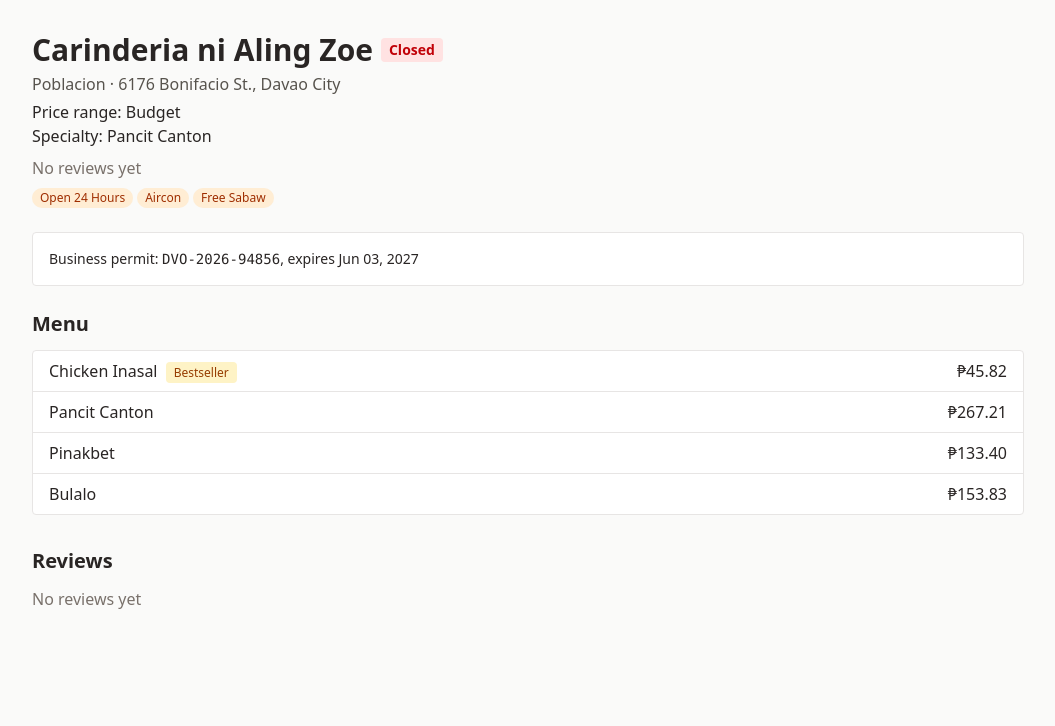
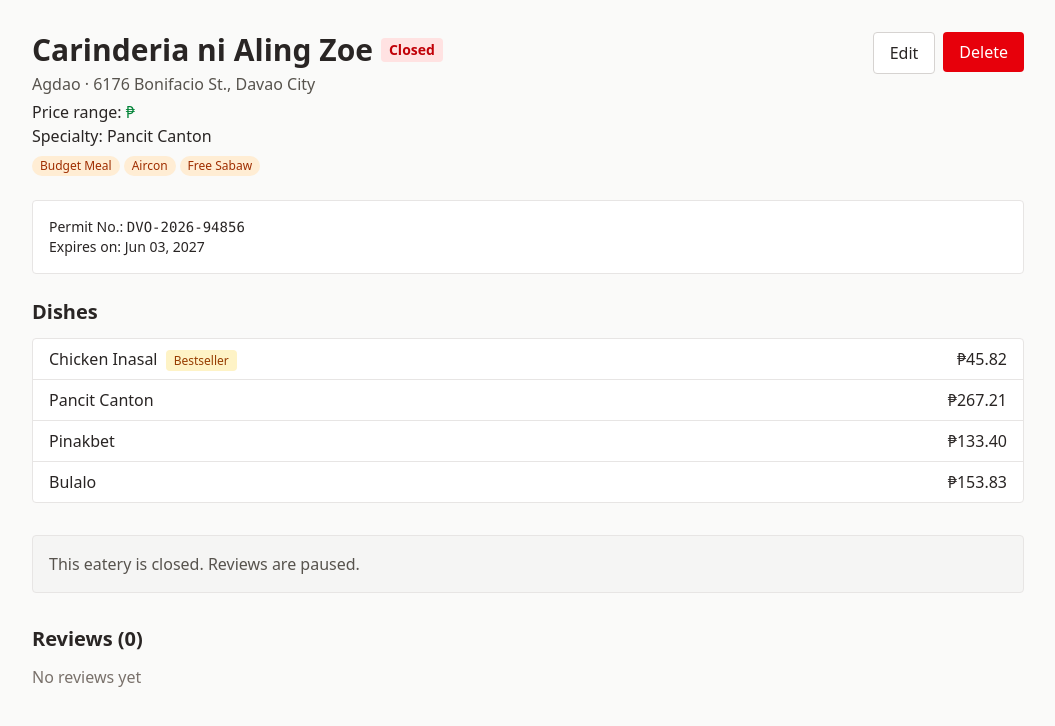
Before and after one commit to diorsadan/PrefinalProject-Adan-KaonTaDavao, a Laravel app: a page that uses resources/views/eateries/show.blade.php in a window 1280 px wide. Shown: the part 61-787 px from the top of the page, without its empty margins (112-1167 px from the left). Run offline with Laravel 12, Linux system fonts and the light colour scheme; data comes from the database, SQL or seed files in the repository; style sheets or scripts are compiled from the project's sources.

Commit message:
Add home, eatery list with filters, eatery, district and reviewer pages

```diff
--- a/app/Http/Controllers/EateryController.php
+++ b/app/Http/Controllers/EateryController.php
@@ -2,7 +2,10 @@
 
 namespace App\Http\Controllers;
 
+use App\Models\District;
 use App\Models\Eatery;
+use App\Models\Feature;
+use App\Models\User;
 use Illuminate\Http\Request;
 
 class EateryController extends Controller
@@ -10,16 +13,34 @@ class EateryController extends Controller
     /**
      * Display a listing of the resource.
      */
-    public function index()
+    public function index(Request $request)
     {
-        // load everything the card needs here, so the card never runs a query
         $eateries = Eatery::with(['district', 'features'])
             ->withCount('reviews')
             ->withAvg('reviews', 'rating')
+            // search name OR specialty, grouped so it combines correctly with the other filters
+            ->when($request->input('q'), function ($query, $q) {
+                $query->where(function ($query) use ($q) {
+                    $query->where('name', 'like', '%'.$q.'%')
+                        ->orWhere('specialty', 'like', '%'.$q.'%');
+                });
+            })
+            ->when($request->input('district'), function ($query, $districtId) {
+                $query->where('district_id', $districtId);
+            })
+            ->when($request->input('feature'), function ($query, $featureName) {
+                $query->whereHas('features', function ($query) use ($featureName) {
+                    $query->where('name', $featureName);
+                });
+            })
             ->orderBy('name')
-            ->get();
+            ->paginate(6)
+            ->withQueryString(); // keep the filters in the pagination links
 
-        return view('eateries.index', compact('eateries'));
+        $districts = District::orderBy('name')->get();
+        $features = Feature::orderBy('name')->get();
+
+        return view('eateries.index', compact('eateries', 'districts', 'features'));
     }
 
     /**
@@ -43,11 +64,18 @@ class EateryController extends Controller
      */
     public function show(Eatery $eatery)
     {
-        $eatery->load(['district', 'features', 'permit', 'dishes', 'reviews.user'])
-            ->loadCount('reviews')
-            ->loadAvg('reviews', 'rating');
+        $eatery->load([
+            'district',
+            'features',
+            'permit',
+            'dishes',
+            'reviews' => fn ($query) => $query->latest()->with('user'),
+        ]);
 
-        return view('eateries.show', compact('eatery'));
+        // for the Reviewer select in the review form
+        $users = User::orderBy('name')->get();
+
+        return view('eateries.show', compact('eatery', 'users'));
     }
 
     /**
--- a/app/Http/Controllers/HomeController.php
+++ b/app/Http/Controllers/HomeController.php
@@ -2,7 +2,9 @@
 
 namespace App\Http\Controllers;
 
+use App\Models\District;
 use App\Models\Eatery;
+use App\Models\Review;
 use Illuminate\Http\Request;
 
 class HomeController extends Controller
@@ -12,15 +14,19 @@ class HomeController extends Controller
      */
     public function __invoke(Request $request)
     {
-        // top 6 open eateries by average rating
-        $eateries = Eatery::with(['district', 'features'])
+        $eateryCount = Eatery::count();
+        $districtCount = District::count();
+        $reviewCount = Review::count();
+
+        // top 3 by average rating, only eateries that have at least 1 review
+        $topRated = Eatery::with(['district', 'features'])
             ->withCount('reviews')
             ->withAvg('reviews', 'rating')
-            ->where('is_open', true)
+            ->has('reviews')
             ->orderByDesc('reviews_avg_rating')
-            ->take(6)
+            ->take(3)
             ->get();
 
-        return view('home', compact('eateries'));
+        return view('home', compact('eateryCount', 'districtCount', 'reviewCount', 'topRated'));
     }
 }
--- a/app/Http/Controllers/ReviewerController.php
+++ b/app/Http/Controllers/ReviewerController.php
@@ -8,8 +8,10 @@ class ReviewerController extends Controller
 {
     public function show(User $user)
     {
-        $reviews = $user->reviews()->with('eatery')->latest()->get();
+        $user->load([
+            'reviews' => fn ($query) => $query->latest()->with('eatery'),
+        ]);
 
-        return view('reviewers.show', compact('user', 'reviews'));
+        return view('reviewers.show', compact('user'));
     }
 }
--- a/resources/views/eateries/show.blade.php
+++ b/resources/views/eateries/show.blade.php
@@ -1,10 +1,18 @@
 @extends('layouts.app')
 
 @section('content')
-    <div class="mb-6">
+    @php
+        $prices = ['budget' => '₱', 'mid' => '₱₱', 'splurge' => '₱₱₱'];
+    @endphp
+
+    {{-- Eatery details --}}
+    <div class="mb-6 flex flex-col gap-4 sm:flex-row sm:items-start sm:justify-between">
+        <div>
             <div class="flex flex-wrap items-center gap-2">
                 <h1 class="text-3xl font-bold">{{ $eatery->name }}</h1>
-            @if (! $eatery->is_open)
+                @if ($eatery->is_open)
+                    <span class="rounded bg-green-100 px-2 py-0.5 text-sm font-semibold text-green-700">Open</span>
+                @else
                     <span class="rounded bg-red-100 px-2 py-0.5 text-sm font-semibold text-red-700">Closed</span>
                 @endif
             </div>
@@ -12,18 +20,11 @@
                 <a href="{{ route('districts.show', $eatery->district) }}" class="hover:text-orange-700">{{ $eatery->district->name }}</a>
                 · {{ $eatery->address }}
             </p>
-        <p class="mt-1">Price range: {{ ucfirst($eatery->price_range) }}</p>
+            <p class="mt-1">Price range: <span class="font-medium text-green-700">{{ $prices[$eatery->price_range] ?? '' }}</span></p>
             @if ($eatery->specialty)
                 <p>Specialty: {{ $eatery->specialty }}</p>
             @endif
-        <p class="mt-2">
-            @if ($eatery->reviews_count > 0)
-                {{ number_format($eatery->reviews_avg_rating, 1) }} ★ ({{ $eatery->reviews_count }} {{ $eatery->reviews_count == 1 ? 'review' : 'reviews' }})
-                <x-rating :rating="$eatery->reviews_avg_rating" />
-            @else
-                <span class="text-stone-500">No reviews yet</span>
-            @endif
-        </p>
+
             @if ($eatery->features->isNotEmpty())
                 <div class="mt-2 flex flex-wrap gap-1">
                     @foreach ($eatery->features as $feature)
@@ -33,17 +34,29 @@
             @endif
         </div>
 
+        <div class="flex gap-2">
+            <a href="{{ route('eateries.edit', $eatery) }}" class="rounded border border-stone-300 bg-white px-4 py-2 hover:bg-stone-100">Edit</a>
+            <form method="POST" action="{{ route('eateries.destroy', $eatery) }}">
+                @csrf
+                @method('DELETE')
+                <button type="submit" class="rounded bg-red-600 px-4 py-2 text-white hover:bg-red-700">Delete</button>
+            </form>
+        </div>
+    </div>
+
+    {{-- Permit --}}
     @if ($eatery->permit)
         <div class="mb-6 rounded border border-stone-200 bg-white p-4 text-sm">
-            Business permit: <span class="font-mono">{{ $eatery->permit->permit_no }}</span>,
-            expires {{ $eatery->permit->expires_on->format('M d, Y') }}
-            @if ($eatery->permit->expires_on->isPast())
-                <span class="ml-1 rounded bg-red-100 px-2 py-0.5 text-xs font-semibold text-red-700">Expired</span>
+            <p>Permit No.: <span class="font-mono">{{ $eatery->permit->permit_no }}</span></p>
+            <p>Expires on: {{ $eatery->permit->expires_on->format('M d, Y') }}</p>
+            @if ($eatery->permit->expires_on->lt(today()))
+                <p class="mt-1 font-semibold text-red-600">Permit expired</p>
             @endif
         </div>
     @endif
 
-    <h2 class="mb-3 text-xl font-semibold">Menu</h2>
+    {{-- Dishes --}}
+    <h2 class="mb-3 text-xl font-semibold">Dishes</h2>
     <ul class="mb-8 divide-y divide-stone-200 rounded border border-stone-200 bg-white">
         @forelse ($eatery->dishes as $dish)
             <li class="flex justify-between px-4 py-2">
@@ -60,15 +73,33 @@
         @endforelse
     </ul>
 
-    <h2 class="mb-3 text-xl font-semibold">Reviews</h2>
+    {{-- Review form (built in the next phase) --}}
+    <div class="mb-8">
+        @if ($eatery->is_open)
+            {{-- review form goes here --}}
+        @else
+            <p class="rounded border border-stone-200 bg-stone-100 p-4 text-stone-600">This eatery is closed. Reviews are paused.</p>
+        @endif
+    </div>
+
+    {{-- Reviews, newest first --}}
+    <h2 class="mb-3 text-xl font-semibold">Reviews ({{ $eatery->reviews->count() }})</h2>
     <div class="space-y-3">
         @forelse ($eatery->reviews as $review)
             <div class="rounded border border-stone-200 bg-white p-4">
-                <div class="flex justify-between text-sm">
+                <div class="flex flex-wrap items-center justify-between gap-2 text-sm">
+                    <div>
                         <a href="{{ route('reviewers.show', $review->user) }}" class="font-medium hover:text-orange-700">{{ $review->user->name }}</a>
                         <x-rating :rating="$review->rating" />
+                        <span class="text-stone-500">{{ $review->created_at->format('M d, Y') }}</span>
                     </div>
-                <p class="mt-1">{{ $review->body }}</p>
+                    <form method="POST" action="{{ route('reviews.destroy', $review) }}">
+                        @csrf
+                        @method('DELETE')
+                        <button type="submit" class="text-red-600 hover:underline">Delete</button>
+                    </form>
+                </div>
+                <p class="mt-2">{{ $review->body }}</p>
             </div>
         @empty
             <p class="text-stone-500">No reviews yet</p>
```
Also changed, not shown: app/Http/Controllers/DistrictController.php (+9 -9 lines), resources/views/districts/show.blade.php (+10 -11 lines), resources/views/eateries/index.blade.php (+37 -6 lines), resources/views/home.blade.php (+18 -3 lines), resources/views/reviewers/show.blade.php (+4 -4 lines). Lines whose indentation alone changed are shown as unchanged.
